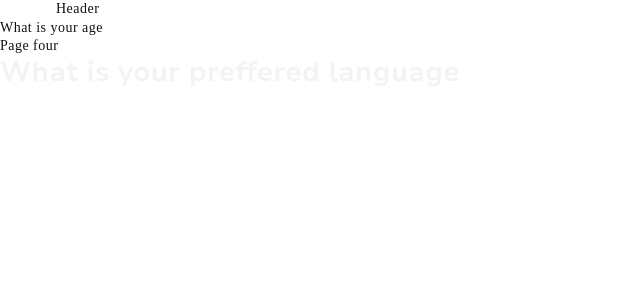
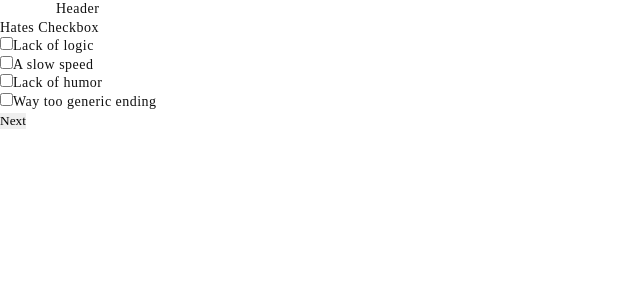
Before and after one commit to NNaumenko83/quiz-test-task, a React (Vite) app: page /quiz/4 in a window 1280 px wide. Shown: the top 300 px of the page, without its empty margins (0-640 px from the left). Built offline with nearby package versions, Linux system fonts and the light colour scheme.

Commit message:
ADD: HatesForm

```diff
--- /dev/null
+++ b/src/components/HatesForm/HatesForm.tsx
@@ -0,0 +1,60 @@
+import React, { useState, useEffect } from 'react'
+
+const HATES: string[] = [
+    'Lack of logic',
+    'A slow speed',
+    'Lack of humor',
+    'Way too generic ending',
+]
+
+const HatesForm = () => {
+    const [selectedHates, setSelectedHates] = useState<string[]>([])
+    const quizString = localStorage.getItem('quiz')
+    const quiz = quizString ? JSON.parse(quizString) : null
+
+    useEffect(() => {
+        const hatesFromLocalStorage: string[] = quiz?.hates || []
+        setSelectedHates(hatesFromLocalStorage)
+    }, [])
+
+    const handleCheckboxChange = (hate: string): void => {
+        const updatedHates: string[] = selectedHates.includes(hate)
+            ? selectedHates.filter(item => item !== hate)
+            : [...selectedHates, hate]
+
+        setSelectedHates(updatedHates)
+        localStorage.setItem(
+            'quiz',
+            JSON.stringify({ ...quiz, hates: updatedHates }),
+        )
+    }
+
+    const handleNextClick = (): void => {
+        console.log('AAAAAA')
+    }
+
+    return (
+        <div>
+            <h2>Hates Checkbox</h2>
+            <form>
+                {HATES.map((hate, index) => (
+                    <div key={index}>
+                        <input
+                            type="checkbox"
+                            id={`hate-${index}`}
+                            value={hate}
+                            checked={selectedHates.includes(hate)}
+                            onChange={() => handleCheckboxChange(hate)}
+                        />
+                        <label htmlFor={`hate-${index}`}>{hate}</label>
+                    </div>
+                ))}
+                <button type="button" onClick={handleNextClick}>
+                    Next
+                </button>
+            </form>
+        </div>
+    )
+}
+
+export default HatesForm
--- a/src/pages/PageFour/PageFour.tsx
+++ b/src/pages/PageFour/PageFour.tsx
@@ -1,15 +1,11 @@
-import React from 'react'
-import Title from '../../components/Title/Title'
-
 import { useTranslation } from 'react-i18next'
+import HatesForm from '../../components/HatesForm/HatesForm'
 
 const PageFour = () => {
     const { t } = useTranslation()
     return (
         <div>
-            <h2>{t('what_is_your_age')}</h2>
-            Page four
-            <Title>What is your preffered language</Title>
+            <HatesForm />
         </div>
     )
 }
--- a/src/pages/PageThree/PageThree.tsx
+++ b/src/pages/PageThree/PageThree.tsx
@@ -1,6 +1,3 @@
-import React from 'react'
-import Title from '../../components/Title/Title'
-
 import { useTranslation } from 'react-i18next'
 import AgesList from '../../components/AgesList/AgesList'
 
```
Also changed, not shown: src/components/HatesForm/HatesFor.styled.ts (added).
